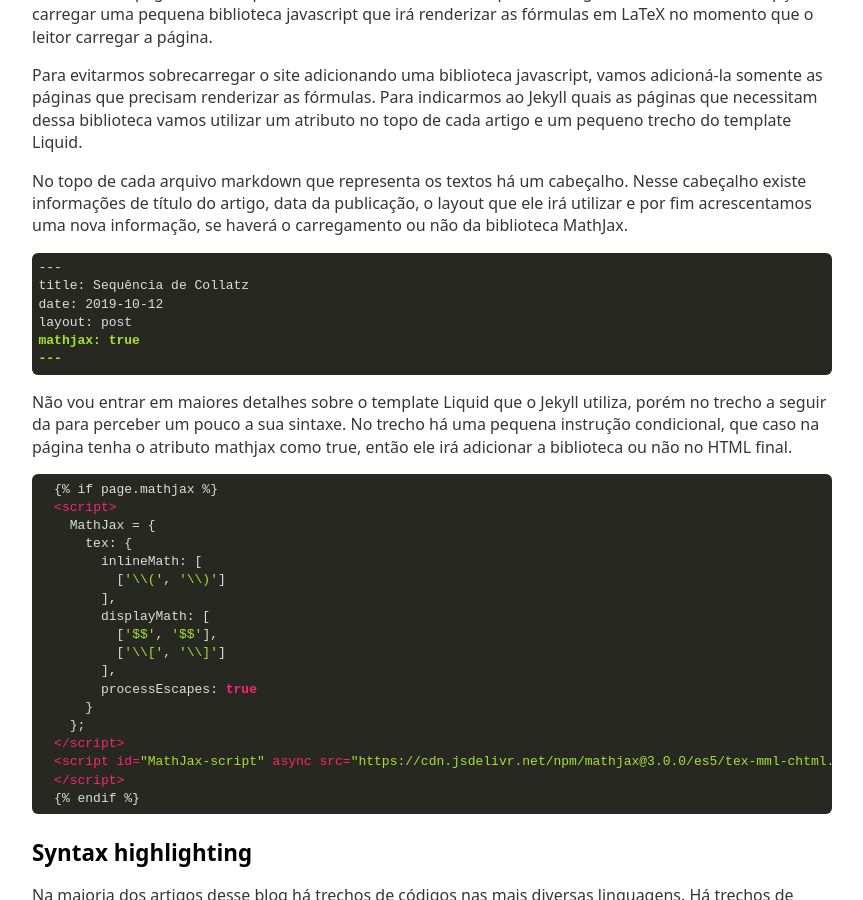
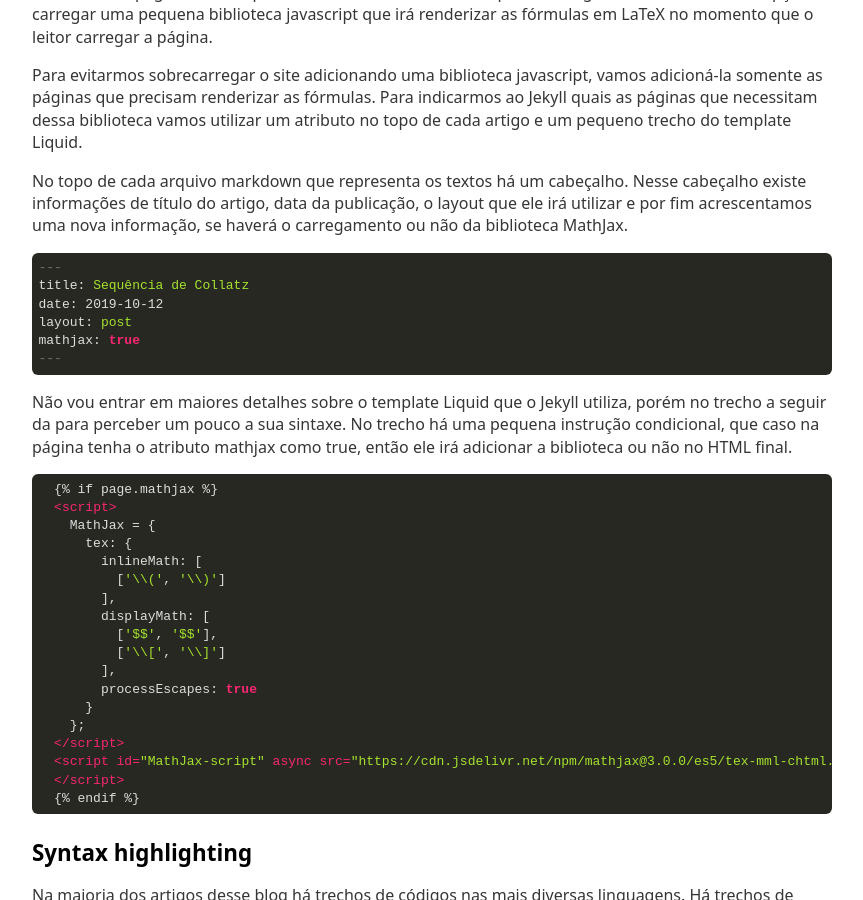
Before and after one commit to jhisse/jhisse.github.io, a Jekyll site: the page built from _posts/2022-04-23-como-a-v0-deste-site-foi-feita.md, in a window 1280 px wide and 900 px high, scrolled down 5734 px. Shown: the whole window, without its empty margins (208-1071 px from the left). Built offline with Jekyll 4.4.1, drawn with Linux system fonts in a browser that asks for light colours.

Commit message:
change language

````diff
--- a/_posts/2022-04-23-como-a-v0-deste-site-foi-feita.md
+++ b/_posts/2022-04-23-como-a-v0-deste-site-foi-feita.md
@@ -83,7 +83,7 @@ Para evitarmos sobrecarregar o site adicionando uma biblioteca javascript, vamos
 
 No topo de cada arquivo markdown que representa os textos há um cabeçalho. Nesse cabeçalho existe informações de título do artigo, data da publicação, o layout que ele irá utilizar e por fim acrescentamos uma nova informação, se haverá o carregamento ou não da biblioteca MathJax.
 
-```markdown
+```yaml
 ---
 title: Sequência de Collatz
 date: 2019-10-12
````
